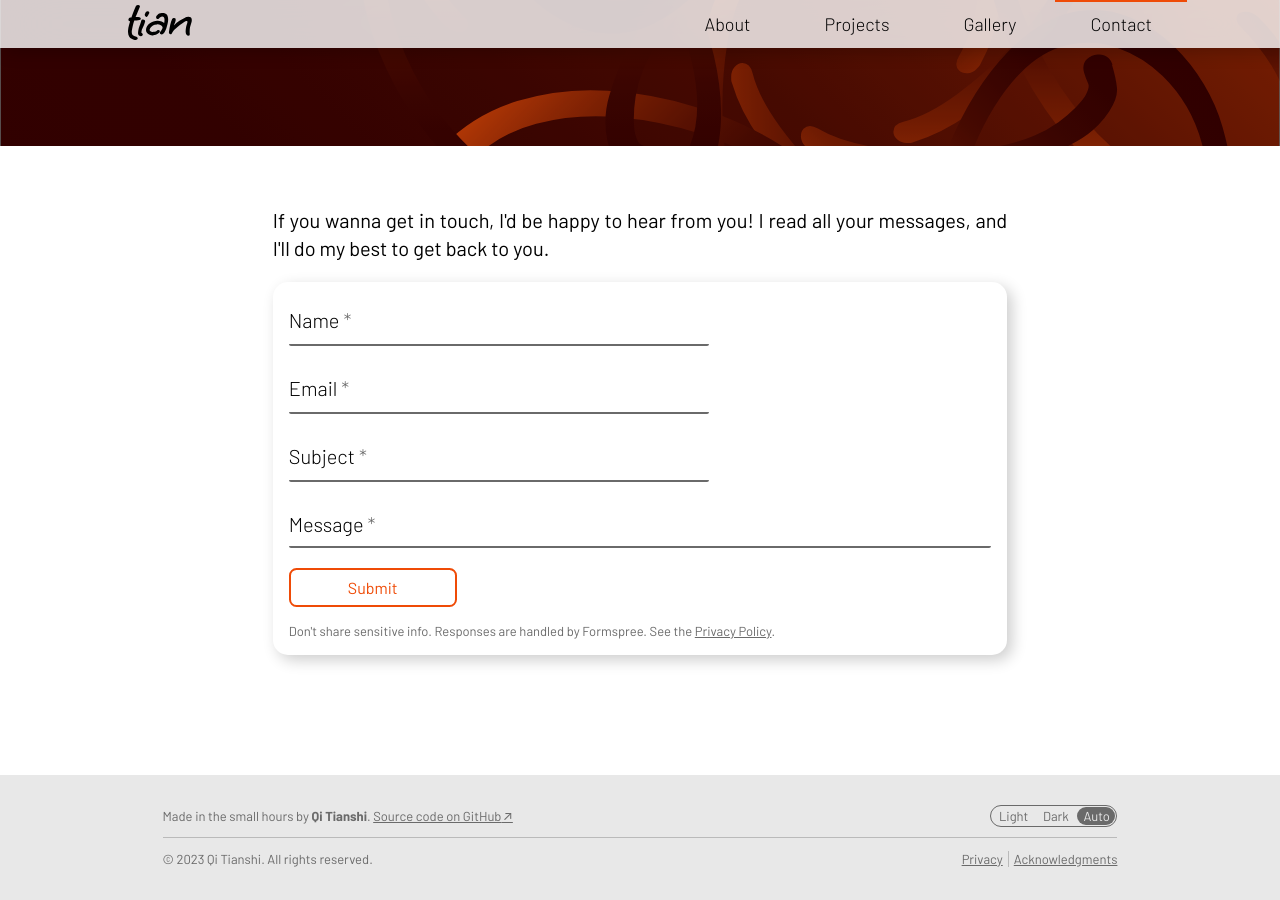
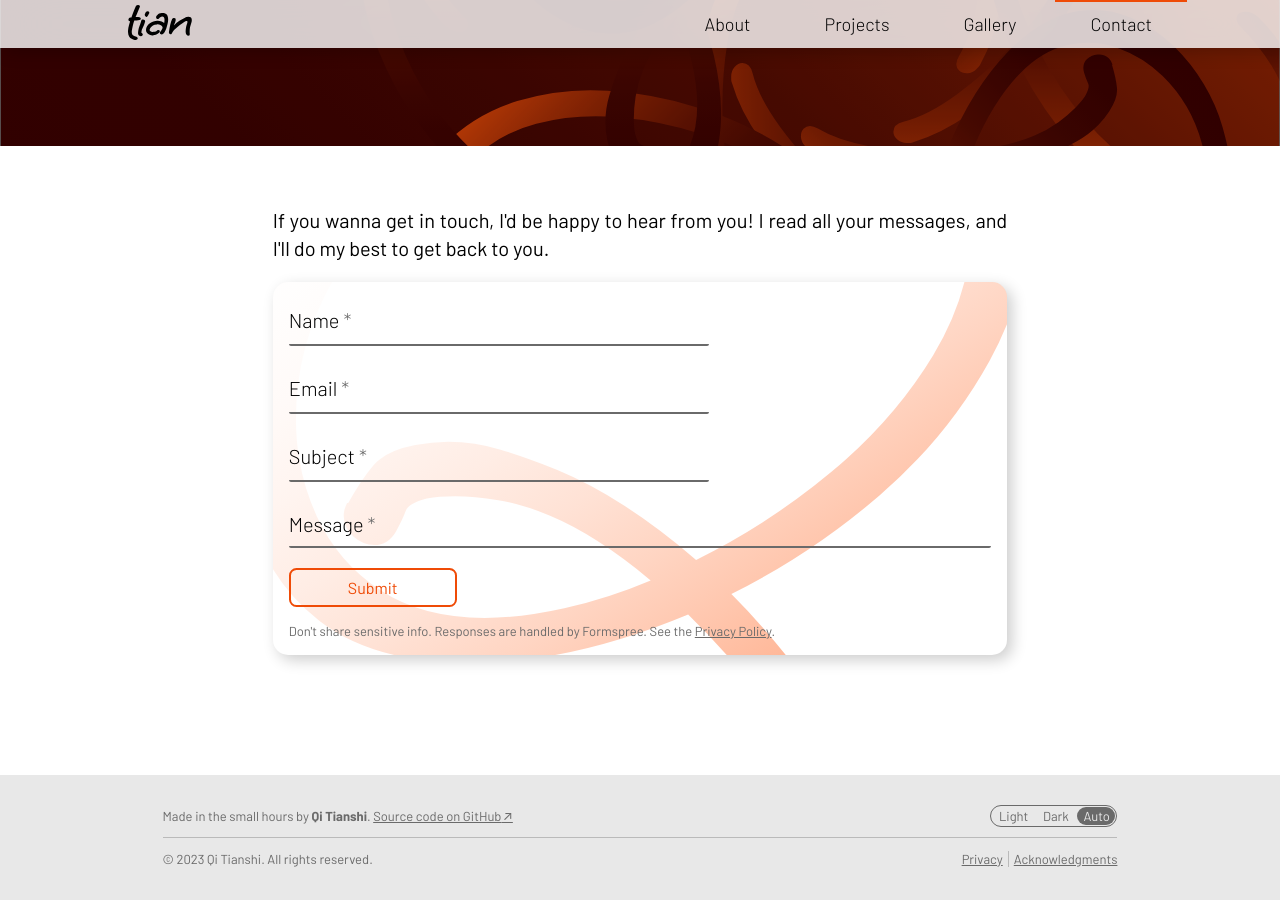
Before and after one commit to qitianshi/qitianshi.com, a Jekyll site: the page built from src/contact.html, in a window 1280 px wide and 900 px high, scrolled down 304 px. Built offline with Jekyll 4.4.1, drawn with Linux system fonts in a browser that asks for light colours; some web fonts are replaced.

Commit message:
Add scribbles as modal backgrounds

```diff
--- a/src/404.html
+++ b/src/404.html
@@ -12,7 +12,7 @@ noindex: true
 <!-- Copyright 2023 Qi Tianshi. All rights reserved. -->
 
 
-<section class="c-stacked-banner c-stacked-banner--hero o-fill-viewport-container">
+<section class="c-stacked-banner c-stacked-banner--hero o-fill-viewport-container u-background-scribble-modal">
     <div class="c-stacked-banner__content c-stacked-banner__content--leading">
         <h1 class="c-stacked-banner__heading">This page couldn't be found.</h1>
         <p><a href="/" class="forward-link">To the homepage</a></p>
--- a/src/_sass/base/_common.scss
+++ b/src/_sass/base/_common.scss
@@ -47,3 +47,19 @@
     }
 
 }
+
+.u-background-scribble-modal {
+
+    @include mix.light-theme() {
+        background-image: url("/assets/images/extras/scribble-light.svg");
+    }
+
+    @include mix.dark-theme() {
+        background-image: url("/assets/images/extras/scribble-dark.svg");
+    }
+
+    background-size: cover;
+    background-repeat: no-repeat;
+    background-position: bottom right 20%;
+
+}
--- a/src/_sass/components/_form.scss
+++ b/src/_sass/components/_form.scss
@@ -247,16 +247,6 @@ button {
                 transition-duration: 0.4s;
                 transition-timing-function: var.$fast-ease-out;
 
-                // Applies a background color for legibility, for when the
-                // field is auto-filled.
-                @include mix.light-theme() {
-                    background-color: var.$background-primary-color-light;
-                }
-
-                @include mix.dark-theme() {
-                    background-color: var.$background-secondary-color-dark;
-                }
-
             }
 
             // Transforms the label when the field is focused or when it
--- a/src/contact.html
+++ b/src/contact.html
@@ -20,7 +20,7 @@ navbar_transparency_theme: "dark"
 
 <form
     id="contact-form"
-    class="c-form"
+    class="c-form u-background-scribble-modal"
     action="https://formspree.io/f/xvojwlwq"
     method="post"
 >
--- a/src/index.html
+++ b/src/index.html
@@ -91,7 +91,7 @@ navbar_transparency_theme: "dark"
 </section>
 
 <!-- "Under construction" card -->
-<div class="o-media o-card-container" id="construction-card">
+<div class="o-media o-card-container u-background-scribble-modal" id="construction-card">
 
     {%
         include svg/construction.svg
--- a/src/under-construction.html
+++ b/src/under-construction.html
@@ -12,7 +12,7 @@ noindex: true
 <!-- Copyright 2023 Qi Tianshi. All rights reserved. -->
 
 
-<section class="c-stacked-banner c-stacked-banner--hero o-fill-viewport-container">
+<section class="c-stacked-banner c-stacked-banner--hero o-fill-viewport-container u-background-scribble-modal">
     <div class="c-stacked-banner__content c-stacked-banner__content--leading">
         <h1 class="c-stacked-banner__heading">There's more to come&mldr;</h1>
         <p>Relax, we're on the same page. This site is still being built, but check back soon to see what's in store.</p>
```
Also changed, not shown: src/assets/images/extras/scribble-dark.svg (added), src/assets/images/extras/scribble-light.svg (added).
